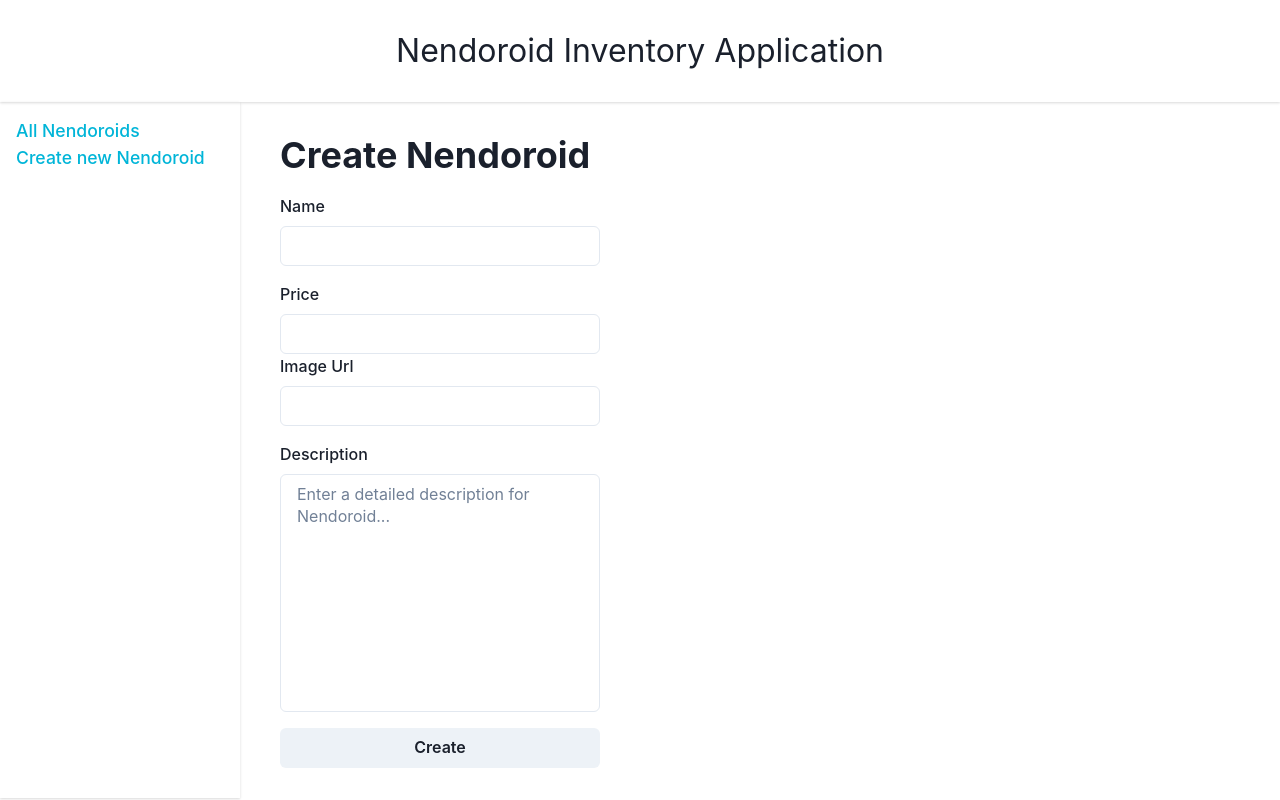
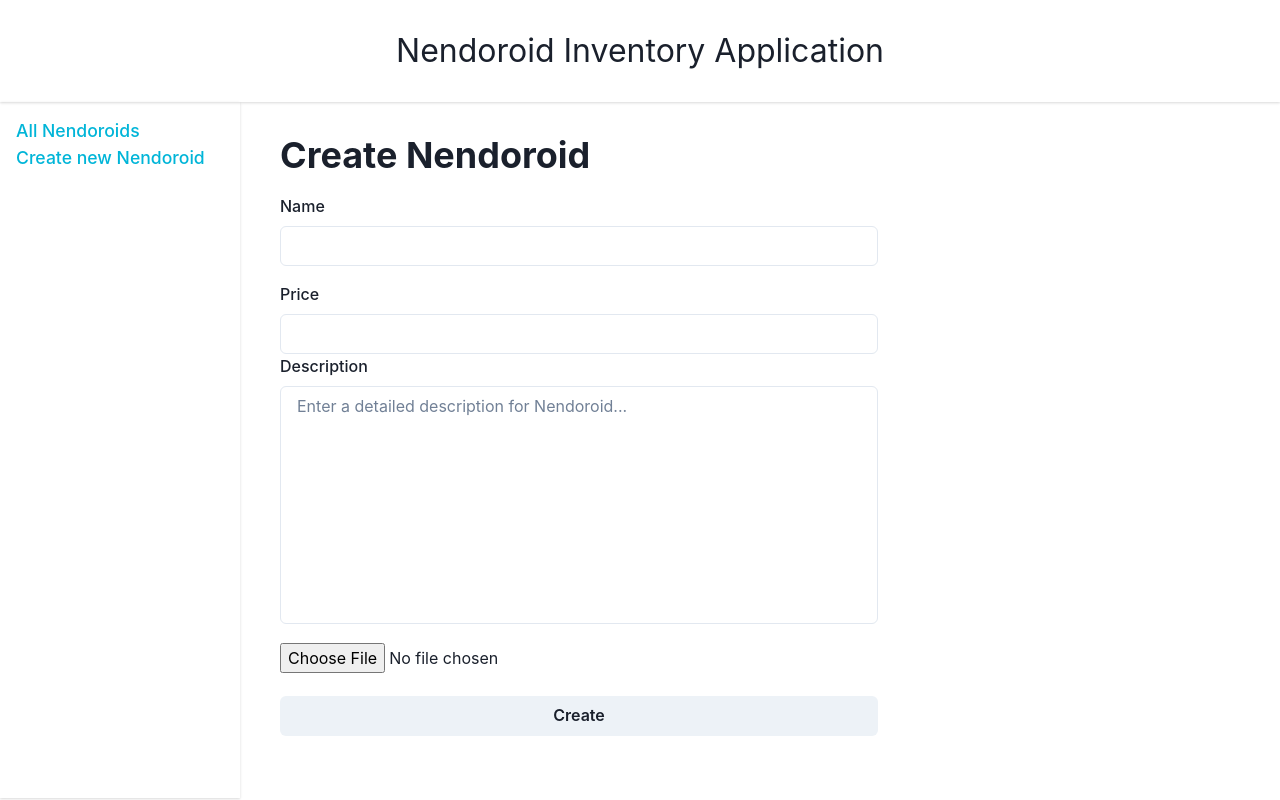
Before and after one commit to v-sudo29/inventory-application, a React (Vite) app in the folder client/: page /create in a window 1280 px wide. Built offline with nearby package versions, Linux system fonts and the light colour scheme.

Commit message:
Implement uploading image file

```diff
--- a/client/src/components/ListCard.tsx
+++ b/client/src/components/ListCard.tsx
@@ -1,16 +1,23 @@
-import { Box, Image, Stack, Text } from "@chakra-ui/react"
+import { Box, Stack, Text } from "@chakra-ui/react"
 import NendoroidObject from "../interfaces/NendoroidObject"
 
 export default function ListCard({nendoroid} : {nendoroid: NendoroidObject}) {
   return (
-    <Stack key={`${nendoroid.id}-home`} align='start'>
-      <Image
-        src={nendoroid.imageUrl}
-        alt={nendoroid.name}
-        objectFit='cover'
-        w='15rem'
-        h='20rem'
-      />
+    <Stack
+      align='start'
+      w='10rem'
+    >
+      <Box overflow='hidden' w='inherit'>
+        <img
+          src={nendoroid.imageUrl.includes('https') ? nendoroid.imageUrl : 'http://localhost:3001/images/' + `${nendoroid.imageUrl}`}
+          alt={nendoroid.name}
+          style={{
+            width: 'inherit',
+            height: '15rem',
+            objectFit: 'cover',
+          }}
+        />
+      </Box>
       <Box>
         <Text>{nendoroid.name}</Text>
         <Text fontWeight='bold' >{nendoroid.price}</Text>
--- a/client/src/pages/Create.tsx
+++ b/client/src/pages/Create.tsx
@@ -11,7 +11,7 @@ import {
   Textarea
  } from "@chakra-ui/react"
 import { Form, useNavigate } from "react-router-dom"
-import { useRef } from "react"
+import { useRef, useState } from "react"
 import axios from "axios"
 
 export default function Create() {
@@ -19,26 +19,29 @@ export default function Create() {
   const priceRef = useRef<HTMLInputElement>(null)
   const descriptionRef = useRef<HTMLTextAreaElement>(null)
   const imageUrlRef = useRef<HTMLInputElement>(null)
+  const [fileData, setFileData] = useState<File | null>(null)
   const navigate = useNavigate()
+
   const handleSubmit = (e: React.FormEvent<HTMLFormElement>) => {
     e.preventDefault()
 
-    console.log('handleSubmit went off!')
-    if (nameRef.current && priceRef.current && descriptionRef.current && imageUrlRef.current) {
-      axios.post('http://localhost:3001/create', {
-        name: nameRef.current.value,
-        price: (priceRef.current.firstElementChild as HTMLInputElement).value,
-        description: descriptionRef.current.value,
-        imageUrl: imageUrlRef.current.value
-      })
+    if (nameRef.current && priceRef.current && descriptionRef.current && imageUrlRef.current
+      && imageUrlRef.current.files && fileData) {
+      const formData = new FormData()
+      formData.append('file', fileData)
+      formData.append('name', nameRef.current.value)
+      formData.append('price', (priceRef.current.firstElementChild as HTMLInputElement).value)
+      formData.append('description', descriptionRef.current.value)
+      formData.append('imageUrl', '')
+
+      axios.post('http://localhost:3001/create', formData)
         .then(result => {
-          console.log(result.data.price)
+          console.log(result)
           navigate('/')
         })
-        .catch(err => console.error(err))
+        .catch(err => console.log(err))
     }
   }
-
 
   let nameError: boolean = false
   let priceError: boolean = false
@@ -75,11 +78,8 @@ export default function Create() {
             <NumberInputField />
           </NumberInput>
           {priceError && <FormErrorMessage>Price is required.</FormErrorMessage>}
-          <FormLabel>Image Url</FormLabel>
-          <Input ref={imageUrlRef} type='text' name='url'/>
-        </FormControl>
 
-        <FormControl>
+
           <FormLabel>Description</FormLabel>
           <Textarea
             ref={descriptionRef}
@@ -91,6 +91,16 @@ export default function Create() {
             resize='none'
           />
           {descriptionError && <FormErrorMessage>Description is required.</FormErrorMessage>}
+          <Input
+            ref={imageUrlRef}
+            type='file'
+            name='imageUrl'
+            border='transparent'
+            p='0rem'
+            pt='0.2rem'
+            mt='1rem'
+            onChange={(e) => e.target.files && setFileData(e.target.files[0])}
+          />
         </FormControl>
 
         <Button type="submit">Create</Button>
```
